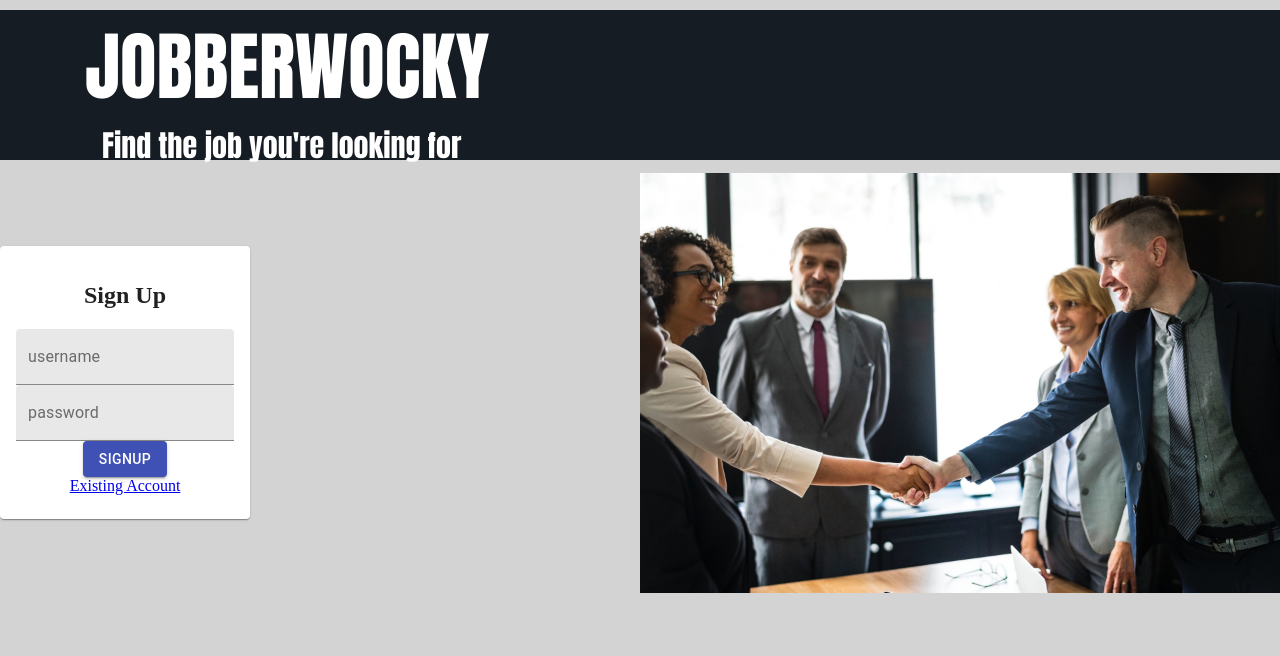
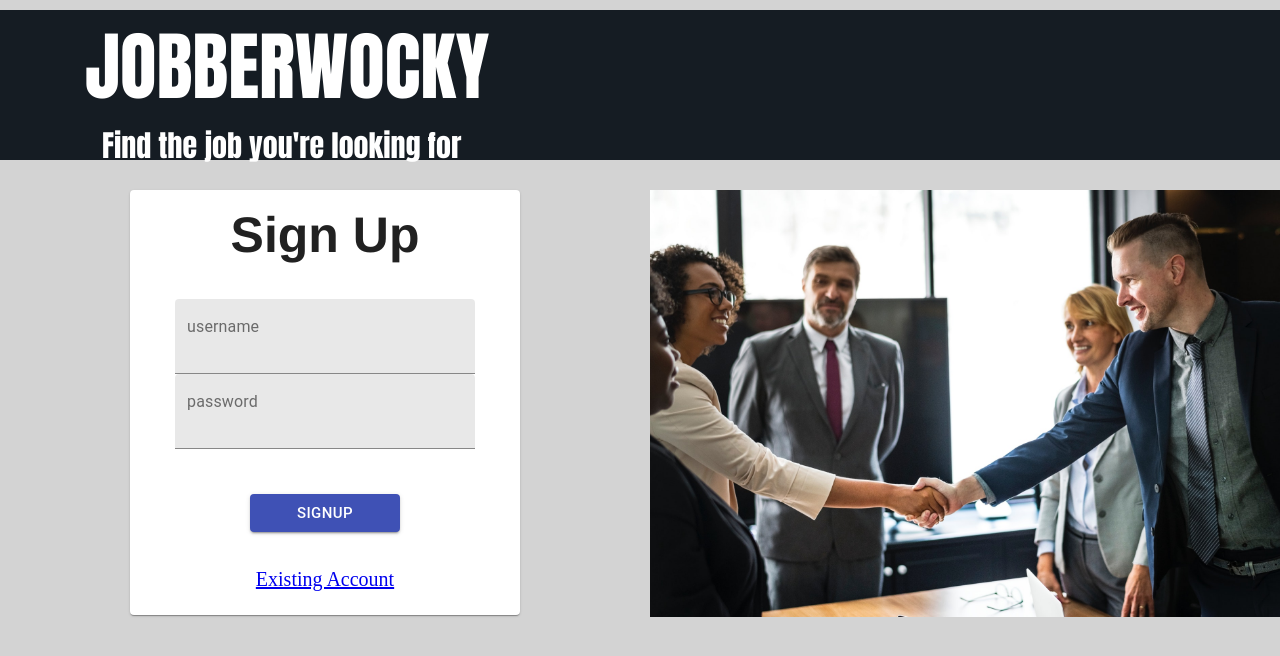
Before and after one commit to erikmjohnson/getTheJob_frontend, a React (Create React App) app in the folder main/: page /signup in a window 1280 px wide. Shown: the top 656 px of the page. Built offline with nearby package versions, Linux system fonts and the light colour scheme.

Commit message:
login/signup site looks nice, still neesd to work on margin spacing on my right

```diff
--- a/main/src/component/AuthForm/AuthForm.js
+++ b/main/src/component/AuthForm/AuthForm.js
@@ -33,6 +33,8 @@ export class AuthForm extends Component {
           <form onSubmit={this.handleSubmit}>
             <Grid item>
               <TextField
+                style={{width: '300px', height: '75px'}}
+                inputProps={{style: {fontSize: '32px'}}}
                 variant='filled'
                 name='username'
                 label='username'
@@ -41,8 +43,10 @@ export class AuthForm extends Component {
                 onChange={this.handleChange}
               />
             </Grid>
-            <Grid item>
+            <Grid>
                 <TextField
+                  style={{width: '300px', height: '75px'}}
+                  inputProps={{style: {fontSize: '32px'}}}
                   variant='filled'
                   name='password'
                   label='password'
@@ -53,7 +57,7 @@ export class AuthForm extends Component {
             </Grid>
             <Grid container={true} direction='column' justify='center' alignContent='center'>
               <Grid item>
-                <Button variant='contained' color='primary' type='submit'>{type}</Button>
+                <Button style={{marginTop: '30%', width: '150px', fontSize: '15px'}} variant='contained' color='primary' type='submit'>{type}</Button>
               </Grid>
             </Grid>
           </form>
--- a/main/src/component/Landing/Landing.js
+++ b/main/src/component/Landing/Landing.js
@@ -21,21 +21,17 @@ class Landing extends React.Component {
 render() {
 
   const signIn =
-    <Grid style={{marginTop: '1%'}} container={true} direction='row' alignItems='center'>
+    <Grid container={true} direction='row' alignItems='center'>
       <div className='authForm'>
-        <Grid item style={{width: '75%'}}>
+        <Grid item style={{width: '60%'}}>
           <Card>
             <CardContent>
               <Grid container={true} direction='column' justify='space-evenly' alignItems='center' alignContent='center'>
-                <Grid item style={{marginBottom:'5%'}}>
-                  <h1>Login</h1>
-                </Grid>
+                <h1 className='loginh1'>Login</h1>
                 <Grid item>
                   <AuthForm type='signin' onComplete={this.handleSignIn}/>
                 </Grid>
-                <Grid item>
-                  <Link to='/signup'>Create an Account</Link>
-                </Grid>
+                <Link className='toggle' to='/signup'>Create an Account</Link>
               </Grid>
             </CardContent>
           </Card>
@@ -46,21 +42,17 @@ render() {
   ;
 
   const signUp =
-    <Grid style={{marginTop: '1%'}} container={true} direction='row' alignItems='center'>
-      <div>
-        <Grid item style={{width: '250px', margin: 'auto'}}>
+    <Grid container={true} direction='row' alignItems='center'>
+      <div className='authForm'>
+        <Grid item style={{width: '60%'}}>
           <Card>
             <CardContent>
               <Grid container={true} direction='column' justify='space-evenly' alignItems='center' alignContent='center'>
-                <Grid item>
-                  <h1>Sign Up</h1>
-                </Grid>
-                <Grid item>
+                <h1 className='loginh1'>Sign Up</h1>
+                <Grid>
                   <AuthForm type='signup' onComplete={this.handleSignUp}/>
                 </Grid>
-                <Grid item>
-                  <Link to='/signin'>Existing Account</Link>
-                </Grid>
+                <Link className='toggle' to='/signin'>Existing Account</Link>
               </Grid>
             </CardContent>
           </Card>
@@ -72,7 +64,7 @@ render() {
 
   const {location} = this.props;
   return(
-    <div>
+    <div id='loginContainer'>
       <nav>
         {location.pathname === '/' ? signIn : undefined}
         {location.pathname === '/signup' ? signUp : undefined}
--- a/main/src/component/Landing/_landing.scss
+++ b/main/src/component/Landing/_landing.scss
@@ -1,3 +1,9 @@
+#loginContainer {
+  width: 1300px;
+  margin: auto;
+  margin-top: 30px;
+}
+
 .handShake {
   display: flex;
   width: 50%;
@@ -7,10 +13,18 @@
 .authForm {
   display: flex;
   width: 50%;
-  height: 100%;
+  height: 426.562px;
   justify-content: center;
 }
 
-.authForm > h1 {
-  font-size: 10vw;
+.toggle {
+  font-size: 20px;
+  margin-top: 10%;
 }
+
+.loginh1 {
+  font-family: 'Freight Sans Bold', Helvetica, Arial, sans-serif;
+  font-size: 50px;
+  margin: 0;
+  margin-bottom: 35px;
+}
--- a/main/src/component/NavBar/_banner.scss
+++ b/main/src/component/NavBar/_banner.scss
@@ -5,6 +5,7 @@
   margin-top: 10px;
 }
 #bannerContainer {
+  background-color: #151C23;
   display: flex;
   flex-direction: column;
   margin: auto;
```
Lines whose indentation alone changed are shown as unchanged.
